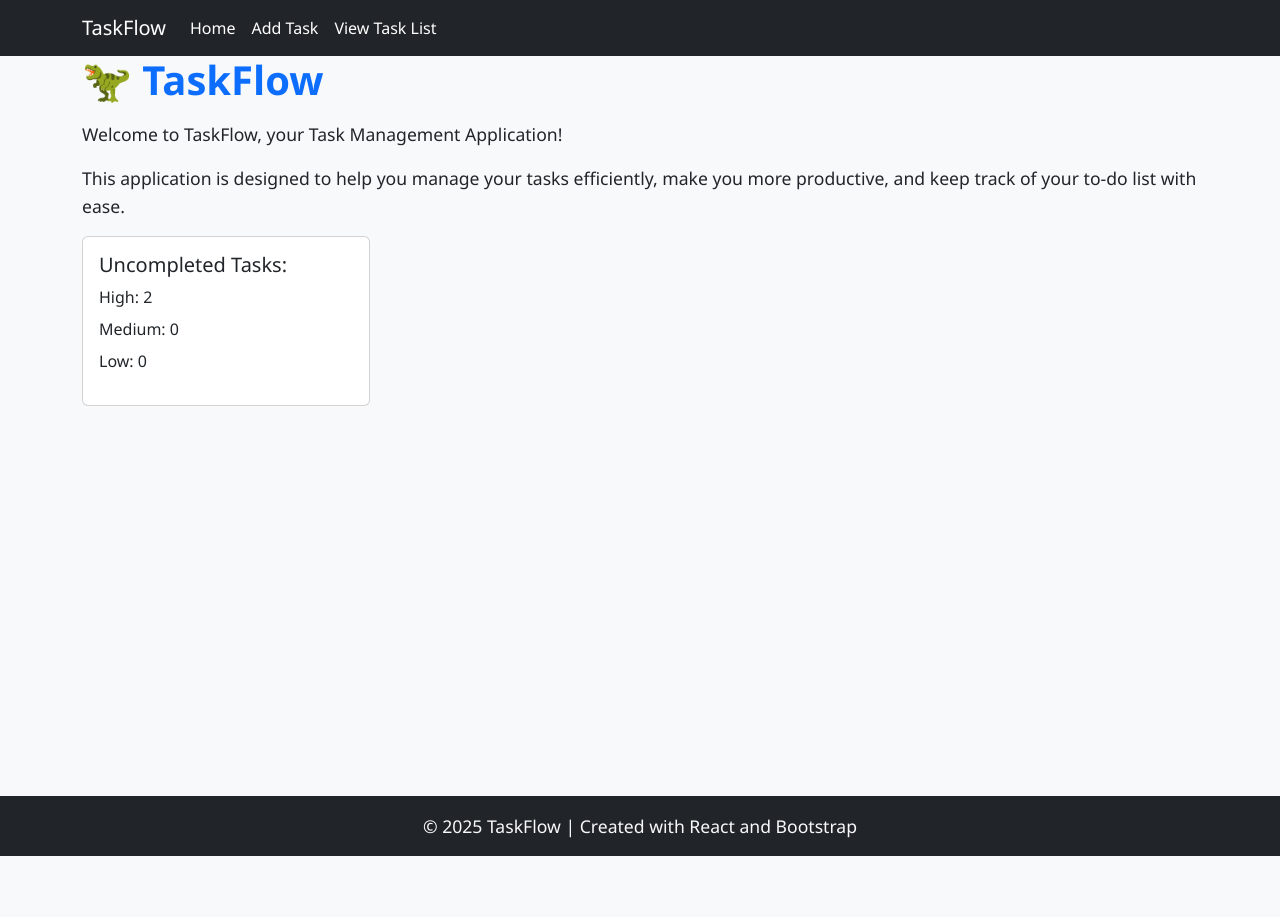
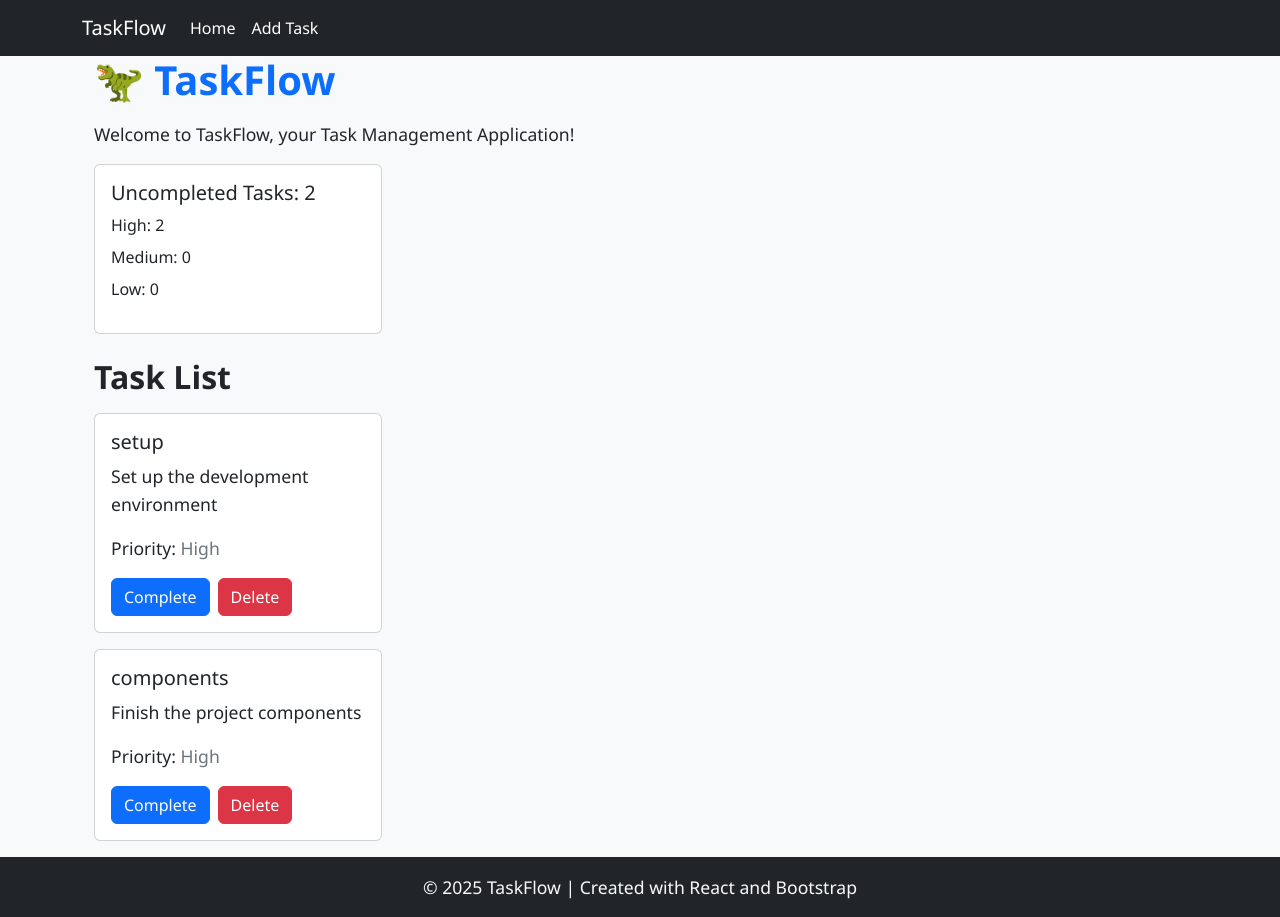
Before and after one commit to cntaxc/ReactGroupProject_TaskFlow, a React (Create React App) app: page / in a window 1280 px wide. Before the commit the page ends 856 px from the top, so only its background shows below. Built offline with nearby package versions, Linux system fonts and the light colour scheme.

Commit message:
fixed routing in navbar/header

```diff
--- a/src/App.js
+++ b/src/App.js
@@ -2,7 +2,6 @@ import 'bootstrap/dist/css/bootstrap.min.css';
 import React, { useEffect, useState } from 'react';
 import { BrowserRouter as Router, Routes, Route } from 'react-router-dom';
 import './App.css';
-import TaskListView from './components/TaskListView';
 import AddTaskView from './components/AddTaskView';
 import Header from './components/Header';
 
@@ -23,6 +22,15 @@ function App() {
     setTasks(prev => prev.filter((_, idx) => idx !== taskId));
   };
 
+  // Mark a task as completed
+  const markCompleted = (index) => {
+    setTasks(prevTasks => {
+      const updatedTasks = [...prevTasks];
+      updatedTasks[index][2] = "Completed";
+      return updatedTasks;
+    });
+  };
+
   useEffect(() => {
     document.title = "TaskFlow";
   }, []);
@@ -41,15 +49,12 @@ function App() {
     });
 
     return (
-      <div className="container">
+      <div className="container p-4">
         <h1>🦖 TaskFlow</h1>
         <p>Welcome to TaskFlow, your Task Management Application!</p>
-        <p>This application is designed to help you manage your tasks efficiently,
-          make you more productive, and keep track of your to-do list with ease.</p>
-
-        <div className="card" style={{ width: '18rem' }}>
+        <div className="card mb-4" style={{ width: '18rem' }}>
           <div className="card-body">
-            <h5 className="card-title">Uncompleted Tasks:</h5>
+            <h5 className="card-title">Uncompleted Tasks: {uncompletedTasks.length}</h5>
             <ul className="list-unstyled">
               <li className="mb-2">High: {priorityCount.High}</li>
               <li className="mb-2">Medium: {priorityCount.Medium}</li>
@@ -57,6 +62,35 @@ function App() {
             </ul>
           </div>
         </div>
+        <h2 className="fw-bold mb-3">Task List</h2>
+        <ul className="list-unstyled">
+          {tasks.map((task, index) => (
+            <li key={index} className="mb-3">
+              <div className="card" style={{ width: '18rem' }}>
+                <div className="card-body">
+                  <h5 className="card-title">{task[0]}</h5>
+                  <p className="card-text">{task[1]}</p>
+                  <p className="card-text">
+                    Priority: <span className={task[2] === "Completed" ? "text-success" : "text-secondary"}>{task[2]}</span>
+                  </p>
+                  <button
+                    className="btn btn-primary me-2"
+                    onClick={() => markCompleted(index)}
+                    disabled={task[2] === "Completed"}
+                  >
+                    Complete
+                  </button>
+                  <button
+                    className="btn btn-danger"
+                    onClick={() => deleteTask(index)}
+                  >
+                    Delete
+                  </button>
+                </div>
+              </div>
+            </li>
+          ))}
+        </ul>
       </div>
     );
   }
@@ -71,7 +105,6 @@ function App() {
     );
   }
 
-
   return (
     <Router>
       <Header />
@@ -82,9 +115,6 @@ function App() {
             <Route path="/add" element={
               <AddTaskView addTask={addTask} />
             } />
-            <Route path="/tasklist" element={
-              <TaskListView tasks={tasks} setTasks={setTasks} deleteTask={deleteTask} />
-            } />
           </Routes>
         </main>
         <Footer />
--- a/src/components/Header.js
+++ b/src/components/Header.js
@@ -13,7 +13,6 @@ function Header() {
           <Nav className="me-auto">
             <Nav.Link as={Link} to="/">Home</Nav.Link>
             <Nav.Link as={Link} to="/add">Add Task</Nav.Link>
-            <Nav.Link as={Link} to="/tasklist">View Task List</Nav.Link>
           </Nav>
         </Navbar.Collapse>
       </Container>
--- a/src/components/TaskListView.js
+++ /dev/null
@@ -1,45 +0,0 @@
-import React from 'react';
-
-function TaskListView({ tasks, setTasks, deleteTask }) {
-    const markCompleted = (index) => {
-        setTasks(prevTasks => {
-            const updatedTasks = [...prevTasks];
-            updatedTasks[index][2] = "Completed";
-            return updatedTasks;
-        });
-    };
-
-    return (
-        <div className="p-4">
-            <h2>Task List</h2>
-            <ul className="list-unstyled">
-                {tasks.map((task, index) => (
-                    <li key={index} className="mb-3">
-                        <div className="card" style={{ width: '18rem' }}>
-                            <div className="card-body">
-                                <h5 className="card-title">{task[0]}</h5>
-                                <p className="card-text">{task[1]}</p>
-                                <p className="card-text">Priority: {task[2]}</p>
-                                <button
-                                    className="btn btn-primary me-2"
-                                    onClick={() => markCompleted(index)}
-                                    disabled={task[2] === "Completed"}
-                                >
-                                    Complete
-                                </button>
-                                <button
-                                    className="btn btn-danger"
-                                    onClick={() => deleteTask(index)}
-                                >
-                                    Delete
-                                </button>
-                            </div>
-                        </div>
-                    </li>
-                ))}
-            </ul>
-        </div>
-    );
-}
-
-export default TaskListView;
```
